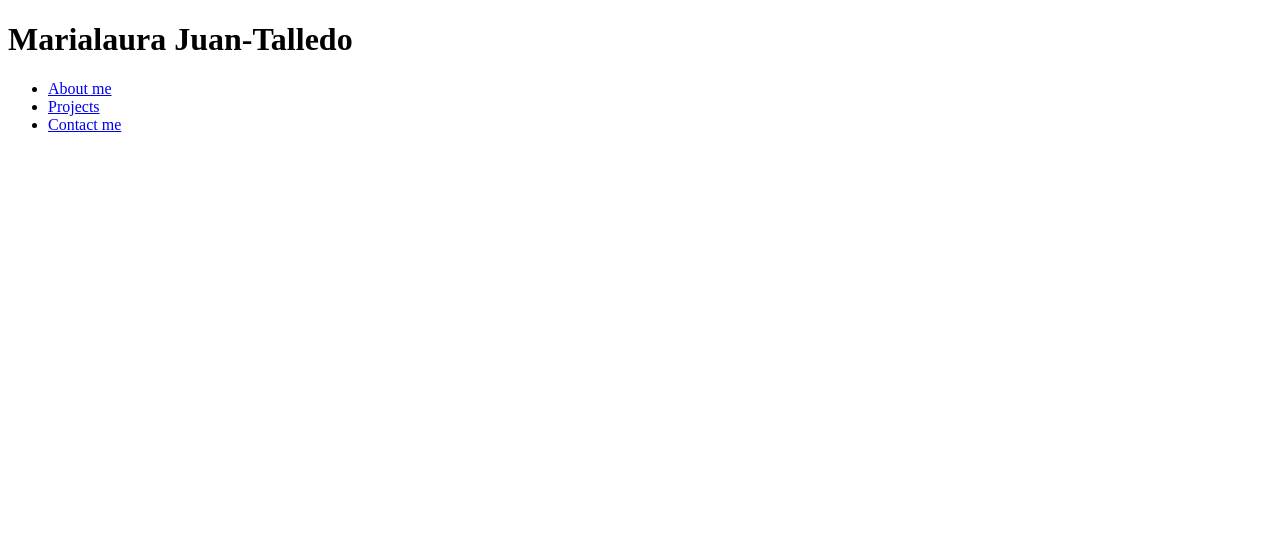
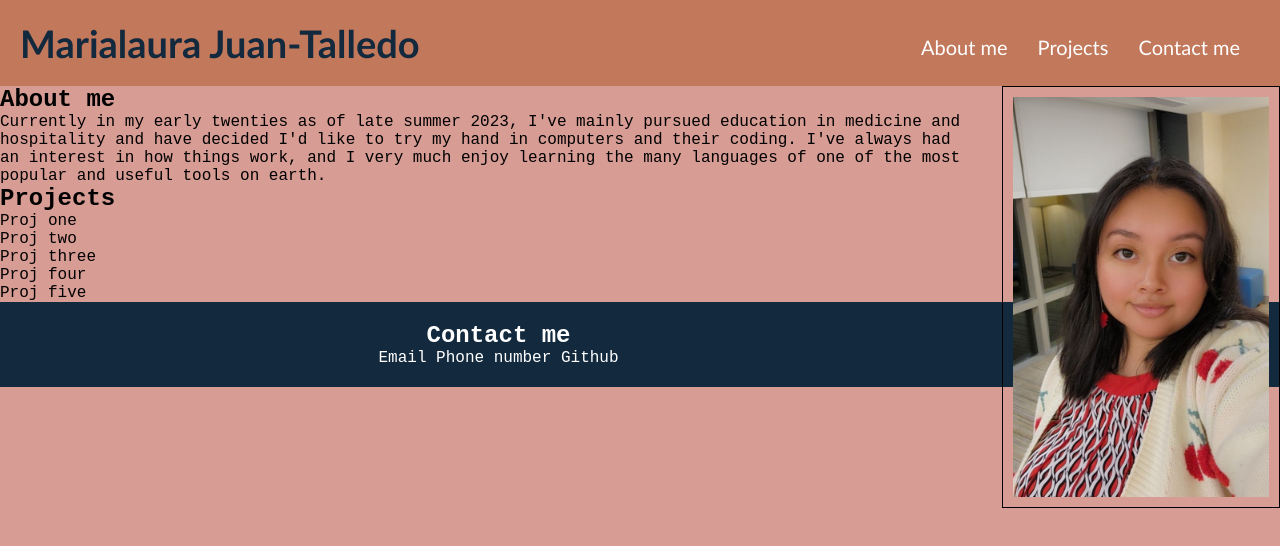
Before and after one commit to MLauraJT/CSS-Website, a plain HTML site: page index.html in a window 1280 px wide. Drawn offline with Linux system fonts and the light colour scheme.

Commit message:
Made lots of changes and in trying to figure out what sort of worked, I can't list all the changes

```diff
--- a/assets/css/style.css
+++ b/assets/css/style.css
@@ -0,0 +1,61 @@
+* {
+    box-sizing: border-box;
+    padding: 0;
+    margin: 0;
+}
+
+body {
+    background-color: #d79c94;
+    font-family: 'Courier New', Courier, monospace;
+    }
+
+ header {
+        padding: 20px;
+        font-family: 'Trebuchet MS', 'Lucida Sans Unicode', 'Lucida Grande', 'Lucida Sans', Arial, sans-serif;
+        background-color: #c2785b;
+        color: #13293d;
+    }
+
+header h1 {
+    display: inline-block;
+    font-size: 38px;
+}
+
+header nav {
+    padding-top: 15px;
+    margin-right: 20px;
+    float: right;
+    font-family: 'Gill Sans', 'Gill Sans MT', Calibri, 'Trebuchet MS', sans-serif;
+    font-size: 20px;
+    list-style-type: none;
+}
+
+header nav ul li {
+    display: inline-block;
+    margin-left: 25px;
+}
+
+a {
+    color: #ffffff;
+    text-decoration: none;
+}
+.personal-image {
+    display: flex;
+    flex-wrap: wrap;
+    float: right;
+    margin-left: 25px;
+    flex: 1 0 0;
+    padding: 10px;
+    text-align: center;
+    border-style: solid;
+    border-width: 1px;
+    flex-direction: column;
+}
+
+
+footer {
+    padding: 20px;
+    text-align: center;
+    background: #13293d;
+    color: #fff;
+  }
--- a/index.html
+++ b/index.html
@@ -3,6 +3,7 @@
 <head>
     <meta charset="UTF-8">
     <meta name="viewport" content="width=device-width, initial-scale=1.0">
+    <link rel="stylesheet" href="./assets/css/style.css" />
     <title>Marialaura Juan-Talledo's Portfolio</title>
     <!-- Input HTML 5 to get a beginning -->
 </head>
@@ -14,15 +15,41 @@
             <nav>
                 <ul>
                     <li>
-                        <a href="#About-me">About me</a>
+                        <a href="#about-me">About me</a>
                     </li>
                     <li>
-                        <a href="#Projects">Projects</a>
+                        <a href="#projects">Projects</a>
                     </li>
                     <li>
-                        <a href="Contact-Me">Contact me</a>
+                        <a href="#contact-me">Contact me</a>
                     </li>
                 </ul>
             </nav>
+        </div>
+    </header>
+    <main>
+        <section id="about-me">
+            <div class="personal-image">
+                <img src="Images/Maria in red.jpg" style="width:16em; height:25em;">
+            </div>
+            <h1>About me</h1>
+            <p>Currently in my early twenties as of late summer 2023, I've mainly pursued education in medicine and hospitality and have decided I'd like to try my hand in computers and their coding. I've always had an interest in how things work, and I very much enjoy learning the many languages of one of the most popular and useful tools on earth. </p>
+        </section>
+        <section id="projects">
+            <h1>Projects</h1>
+            <p>Proj one</p>
+            <p>Proj two</p>
+            <p>Proj three</p>
+            <p>Proj four</p>
+            <p>Proj five</p>
+        </section>
+        <!-- I really need to figure out how to add the boxes and images... Placeholder names for now -->
+    </main>
+    <footer id="contact-me">
+        <h2>Contact me</h2>
+            <a>Email</a>
+            <a>Phone number</a>
+            <a>Github</a>
+    </footer>
 </body>
 </html>
```
Also changed, not shown: Images/Maria in red.jpg (added), assets/css/reset.css (deleted), 1 other file.
